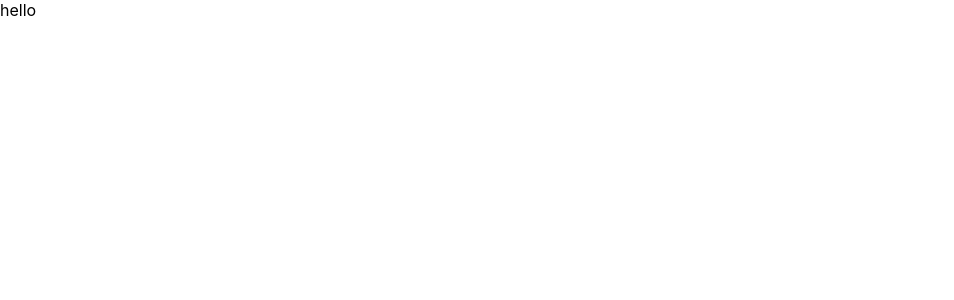
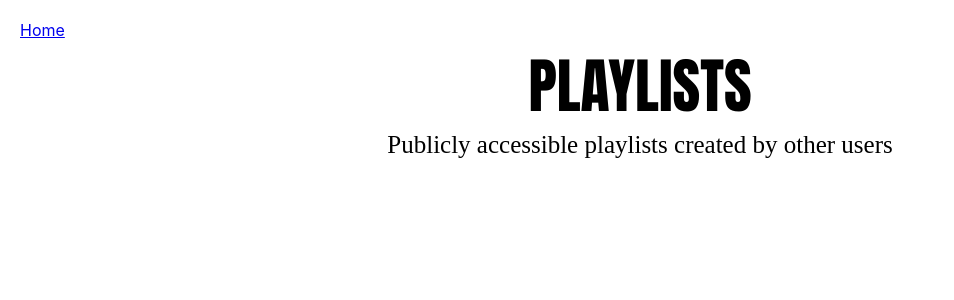
Before and after one commit to azhitkev/se3316-azhitkev-cblatt-pdayarat-lab4, a React (Create React App) app in the folder music-app/: page /unauth-playlists in a window 1280 px wide. Shown: the top 300 px of the page, without its empty margins (0-954 px from the left). Built offline with nearby package versions, Linux system fonts and the light colour scheme; no server answers.

Commit message:
unauth playlists base code

```diff
--- a/music-app/src/components/UnauthPlaylists.js
+++ b/music-app/src/components/UnauthPlaylists.js
@@ -1,7 +1,34 @@
 import React from "react";
+import { Link } from 'react-router-dom';
 
 
 export const UnauthPlaylists = () => {
+
+    function publicPlaylists(){
+        fetch('/api/playlists/list-names')
+        .then(res => res.json()
+        .then(data => {
+
+            var playlists = document.getElementById('publicPlaylistsList');
+
+            while(playlists.firstChild){
+                playlists.removeChild(playlists.firstChild);
+            }
+
+            for(let i=0; i<data.length; i++){
+                playlists.appendChild(document.createTextNode(data[i].playlist_name + ' by ' + data[i].owner));
+            }
+
+            // number of playlists
+            /*
+            let numPlaylists = playlists.childNodes.length;
+            playlists.appendChild(document.createTextNode(numPlaylists));
+            */
+
+        }))
+    };
+
+
 
 
 
@@ -11,9 +38,35 @@ export const UnauthPlaylists = () => {
 
 
     return(
-        <div id="unauthPlaylists">
-            hello
+        <body onLoad={publicPlaylists()}>
+            <div id="unauthPlaylists">
+            <div>
+                <div>
+                    <br />
+                    <Link to="/unauth-search" style={{marginLeft: '20px'}}>Home</Link>
+
+                </div>
+                <center>
+                    <span style={{fontSize: '60px', fontFamily: 'Impact'}} >PLAYLISTS</span>
+                    <br />
+                    <span style={{fontSize: '25px', fontFamily: 'Copperplate'}}>Publicly accessible playlists created by other users</span>
+                </center>
+            </div>
+            <div id="additionalInfo" style={{textAlign: 'center'}}>
+                <center>
+                    <ol id="infoList" style={{paddingLeft: '0', textAlign: 'center', display: 'inline-block'}}>
+
+                    </ol>
+                </center>
+            </div>
+            <div id="publicPlaylists" style={{textAlign: 'center'}}>
+                <ol id="publicPlaylistsList" style={{paddingLeft: '0', textAlign: 'left', display: 'inline-block'}}>
+
+                </ol>
+            </div>
         </div>
+        </body>
+
 
 
     );
--- a/music-app/src/components/UnauthSearch.js
+++ b/music-app/src/components/UnauthSearch.js
@@ -58,6 +58,15 @@ export const UnauthSearch = () => {
             infoList.appendChild(document.createTextNode(data.track_title + ' by ' + data.artist_name));
             infoList.appendChild(document.createElement('br'));
 
+            var youtubeBtn = document.createElement('button');
+            youtubeBtn.style.height = '20px';
+            youtubeBtn.style.width = '55px';
+            youtubeBtn.innerHTML = 'Play';
+            youtubeBtn.addEventListener('click', () => {window.open(data.track_url, '_blank')});
+
+            infoList.appendChild(youtubeBtn);
+            infoList.appendChild(document.createElement('br'));
+
             infoList.appendChild(document.createTextNode('Album: ' + data.album_title));
             infoList.appendChild(document.createElement('br'));
 
@@ -73,18 +82,9 @@ export const UnauthSearch = () => {
             infoList.appendChild(document.createTextNode('Date Created: ' + data.track_date_created));
             infoList.appendChild(document.createElement('br'));
 
-            var youtubeBtn = document.createElement('button');
-            youtubeBtn.style.height = '20px';
-            youtubeBtn.style.width = '120px';
-            youtubeBtn.innerHTML = 'Play on Youtube';
-            youtubeBtn.addEventListener('click', () => {window.open(data.track_url, '_blank')});
-
-            infoList.appendChild(youtubeBtn);
-            infoList.appendChild(document.createElement('br'));
-
             var closeBtn = document.createElement('button');
             closeBtn.style.height = '20px';
-            closeBtn.style.width = '80px';
+            closeBtn.style.width = '55px';
             closeBtn.innerHTML = 'Close';
             closeBtn.addEventListener('click', clearInfoList);
 
@@ -142,18 +142,20 @@ export const UnauthSearch = () => {
                 </center>
             </div>
 
-            <center>
-            <div id="additionalInfo">
-                <ol id="infoList">
+
+            <div id="additionalInfo" style={{textAlign: 'center'}}>
+                <center>
+                <ol id="infoList" style={{paddingLeft: '0', textAlign: 'left', display: 'inline-block'}}>
 
                 </ol>
+                </center>
             </div>
-            </center>
 
 
-            <div id="searchResults">
 
-                    <ol id="searchList">
+            <div id="searchResults" style={{textAlign: 'center'}}>
+
+                    <ol id="searchList" style={{paddingLeft: '0', textAlign: 'left', display: 'inline-block'}}>
 
                     </ol>
 
```
Also changed, not shown: 1 other file (tests, documents, lock files or other folders).
